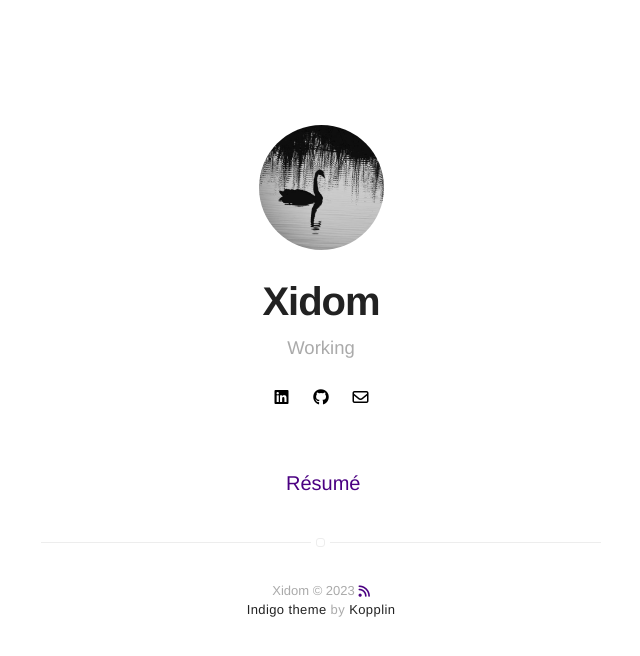
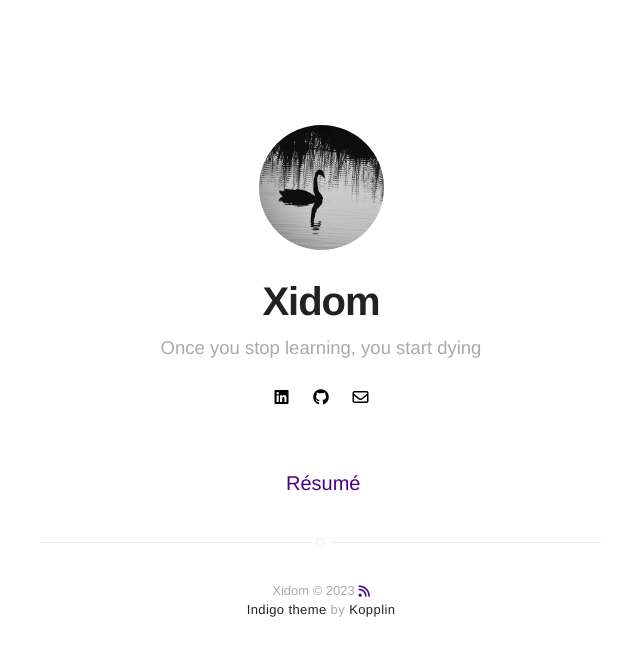
Before and after one commit to Xidomcode/web, a Jekyll site: the page built from index.html, in a window 1280 px wide. Shown: the top 656 px of the page, without its empty margins (319-959 px from the left). Built offline with Jekyll 4.4.1, drawn with Linux system fonts in a browser that asks for light colours; nearby versions of some CDN libraries.

Commit message:
Update _config.yml

```diff
--- a/_config.yml
+++ b/_config.yml
@@ -1,6 +1,6 @@
 # main text of home
 title: Xidom
-bio: Working
+bio: "Once you stop learning, you start dying"
 
 # twitter summary info
 description: A blog about technology and stuff related
```
